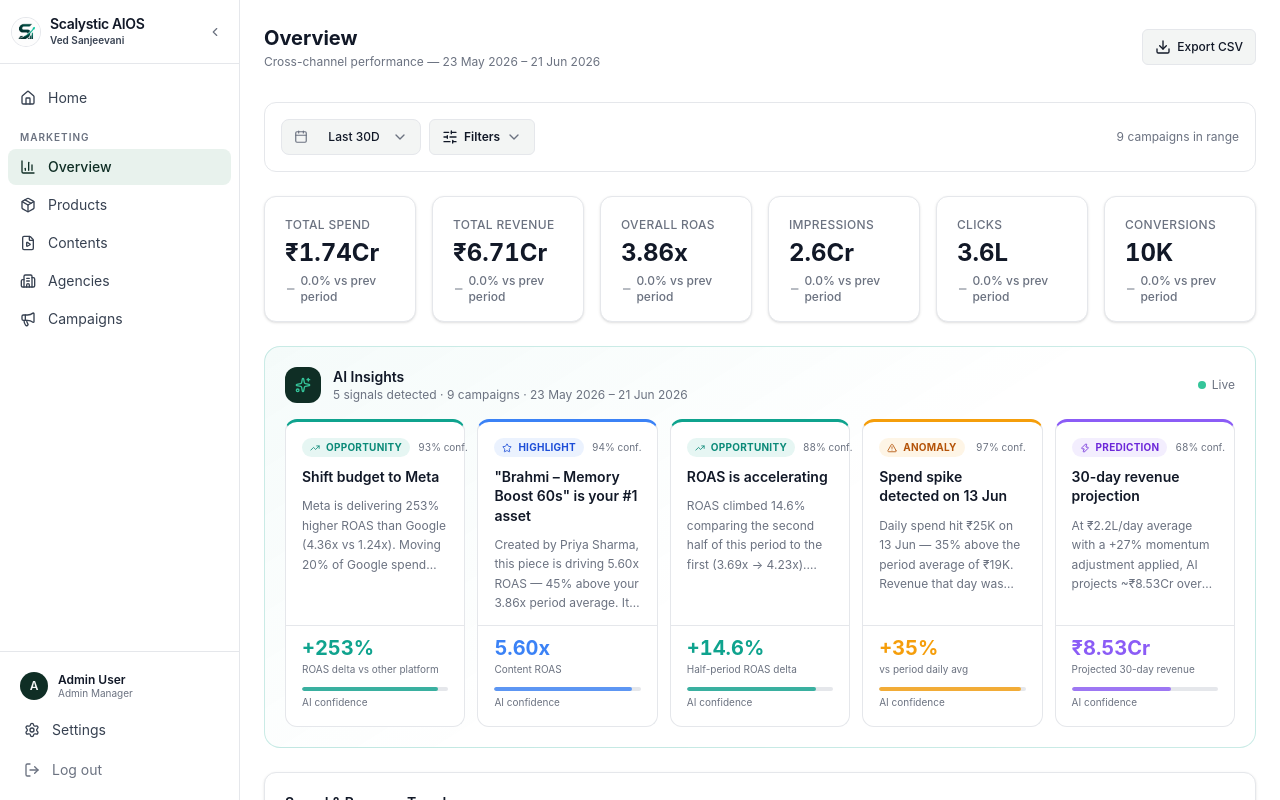
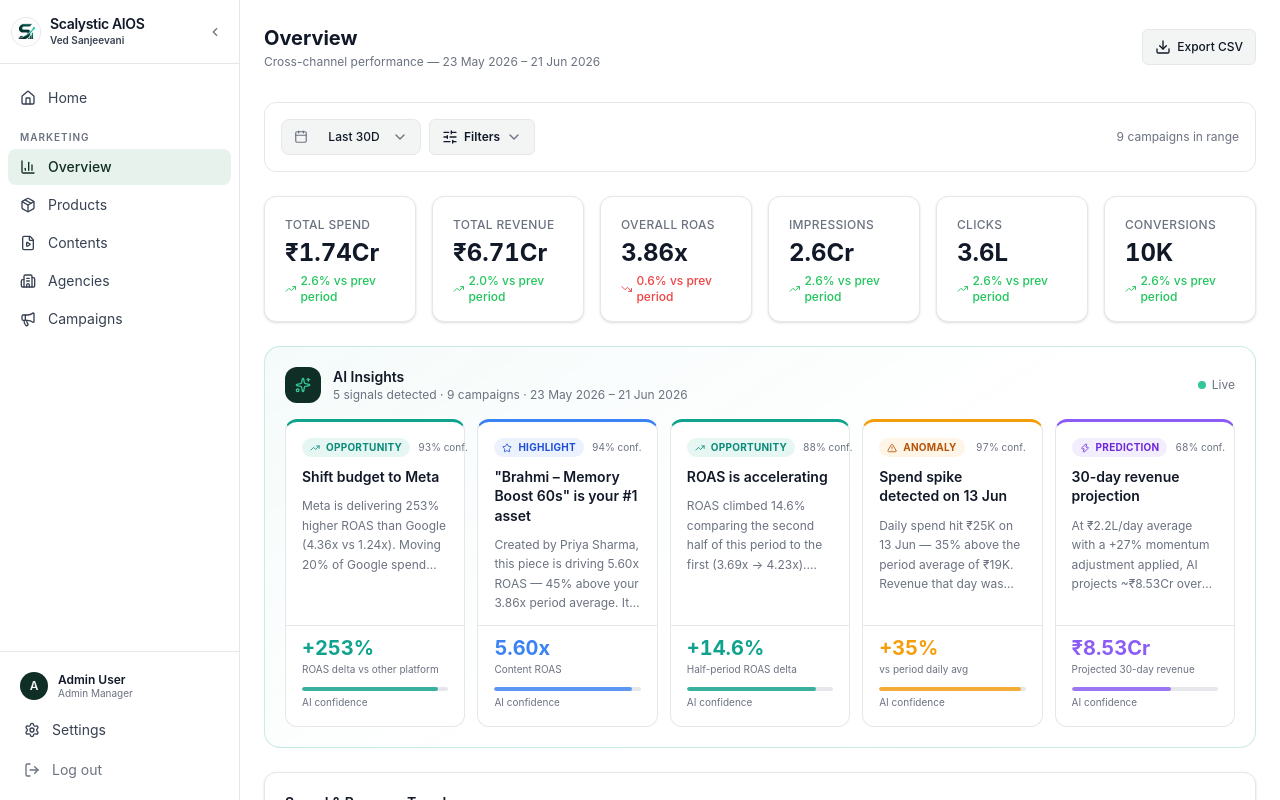
Before and after one commit to scalystic/ScalysticAIOS-VedSanjeevani, a React (Vite) app in the folder frontend/: page /marketing in a window 1280 px wide. Shown: the top 800 px of the page. Built offline with nearby package versions, Linux system fonts and the light colour scheme; sample sign-in values are in the browser's storage.

Commit message:
feat: add Meta active dates to content table and update analytics KPIs to use period-accurate daily trend deltas

```diff
--- a/frontend/src/pages/marketing/AnalyticsPage.tsx
+++ b/frontend/src/pages/marketing/AnalyticsPage.tsx
@@ -805,10 +805,14 @@ export default function AnalyticsPage() {
     categoryFilter,
   ]);
 
-  // ── Daily trend data (used for the spend/revenue chart only) ──
+  // ── Daily trend data ──
   const currDays = useMemo(
     () => sliceDailyData(rangeStart, rangeEnd),
     [rangeStart, rangeEnd],
+  );
+  const prevDays = useMemo(
+    () => sliceDailyData(prevStart, prevEnd),
+    [prevStart, prevEnd],
   );
 
   // ── Campaign-level filtered data ──
@@ -833,6 +837,72 @@ export default function AnalyticsPage() {
     [campaignItems, prevStart, prevEnd, platform, agencyFilter],
   );
   const prev = useMemo(() => sumCampaigns(prevCampaigns), [prevCampaigns]);
+
+  // ── Period-accurate deltas from daily time-series (campaign totals are static
+  //    lifetime figures so curr === prev when the same campaigns span both windows) ──
+  const currDailySpend = useMemo(
+    () =>
+      currDays.reduce(
+        (s, d) =>
+          s +
+          (platform === "meta"
+            ? d.metaSpend
+            : platform === "google"
+              ? d.googleSpend
+              : d.spend),
+        0,
+      ),
+    [currDays, platform],
+  );
+  const currDailyRevenue = useMemo(
+    () =>
+      currDays.reduce(
+        (s, d) =>
+          s +
+          (platform === "meta"
+            ? d.metaRevenue
+            : platform === "google"
+              ? d.googleRevenue
+              : d.revenue),
+        0,
+      ),
+    [currDays, platform],
+  );
+  const prevDailySpend = useMemo(
+    () =>
+      prevDays.reduce(
+        (s, d) =>
+          s +
+          (platform === "meta"
+            ? d.metaSpend
+            : platform === "google"
+              ? d.googleSpend
+              : d.spend),
+        0,
+      ),
+    [prevDays, platform],
+  );
+  const prevDailyRevenue = useMemo(
+    () =>
+      prevDays.reduce(
+        (s, d) =>
+          s +
+          (platform === "meta"
+            ? d.metaRevenue
+            : platform === "google"
+              ? d.googleRevenue
+              : d.revenue),
+        0,
+      ),
+    [prevDays, platform],
+  );
+  const currDailyRoas =
+    currDailySpend > 0 ? currDailyRevenue / currDailySpend : 0;
+  const prevDailyRoas =
+    prevDailySpend > 0 ? prevDailyRevenue / prevDailySpend : 0;
+  // Spend ratio used to scale campaign-derived impression/click/conversion totals
+  const dailySpendRatio =
+    currDailySpend > 0 ? prevDailySpend / currDailySpend : 0;
 
   const activeCampaignIds = useMemo(
     () => new Set(filteredCampaigns.map((c) => c.id)),
@@ -1572,32 +1642,41 @@ export default function AnalyticsPage() {
         <KpiCard
           label="Total Spend"
           value={fmtINR(curr.spend)}
-          change={pctChange(curr.spend, prev.spend)}
+          change={pctChange(currDailySpend, prevDailySpend)}
         />
         <KpiCard
           label="Total Revenue"
           value={fmtINR(curr.revenue)}
-          change={pctChange(curr.revenue, prev.revenue)}
+          change={pctChange(currDailyRevenue, prevDailyRevenue)}
         />
         <KpiCard
           label="Overall ROAS"
           value={fmtRoas(curr.roas)}
-          change={pctChange(curr.roas, prev.roas)}
+          change={pctChange(currDailyRoas, prevDailyRoas)}
         />
         <KpiCard
           label="Impressions"
           value={fmtCompact(curr.impressions)}
-          change={pctChange(curr.impressions, prev.impressions)}
+          change={pctChange(
+            curr.impressions,
+            Math.round(curr.impressions * dailySpendRatio),
+          )}
         />
         <KpiCard
           label="Clicks"
           value={fmtCompact(curr.clicks)}
-          change={pctChange(curr.clicks, prev.clicks)}
+          change={pctChange(
+            curr.clicks,
+            Math.round(curr.clicks * dailySpendRatio),
+          )}
         />
         <KpiCard
           label="Conversions"
           value={fmtCompact(curr.conversions)}
-          change={pctChange(curr.conversions, prev.conversions)}
+          change={pctChange(
+            curr.conversions,
+            Math.round(curr.conversions * dailySpendRatio),
+          )}
         />
       </div>
 
--- a/frontend/src/pages/marketing/ContentPage.tsx
+++ b/frontend/src/pages/marketing/ContentPage.tsx
@@ -471,7 +471,7 @@ export default function ContentPage() {
               <TableHead className={sortableTh} onClick={() => toggleSort('agency')}>
                 <span className="flex items-center gap-1.5">Agency <SortIcon col="agency" sortKey={sortKey} sortDir={sortDir} /></span>
               </TableHead>
-              <TableHead className="whitespace-nowrap">Created</TableHead>
+              <TableHead className="whitespace-nowrap">Meta Live / Created</TableHead>
               <TableHead className={sortableTh} onClick={() => toggleSort('status')}>
                 <span className="flex items-center gap-1.5">Status <SortIcon col="status" sortKey={sortKey} sortDir={sortDir} /></span>
               </TableHead>
@@ -530,9 +530,19 @@ export default function ContentPage() {
                     }
                   </TableCell>
 
-                  {/* Created Date */}
-                  <TableCell className="whitespace-nowrap text-slate text-sm">
-                    {new Date(item.createdAt).toLocaleDateString('en-IN', { day: '2-digit', month: 'short', year: 'numeric' })}
+                  {/* Meta Live Date + Created Date */}
+                  <TableCell className="whitespace-nowrap text-sm">
+                    {item.metaActiveDate ? (
+                      <span className="inline-flex items-center gap-1.5 text-success font-medium">
+                        <span className="h-1.5 w-1.5 rounded-full bg-success shrink-0" />
+                        {new Date(item.metaActiveDate).toLocaleDateString('en-IN', { day: '2-digit', month: 'short', year: 'numeric' })}
+                      </span>
+                    ) : (
+                      <span className="text-gray">—</span>
+                    )}
+                    <p className="text-[11px] text-gray mt-0.5">
+                      Created {new Date(item.createdAt).toLocaleDateString('en-IN', { day: '2-digit', month: 'short', year: 'numeric' })}
+                    </p>
                   </TableCell>
 
                   {/* Status */}
```
